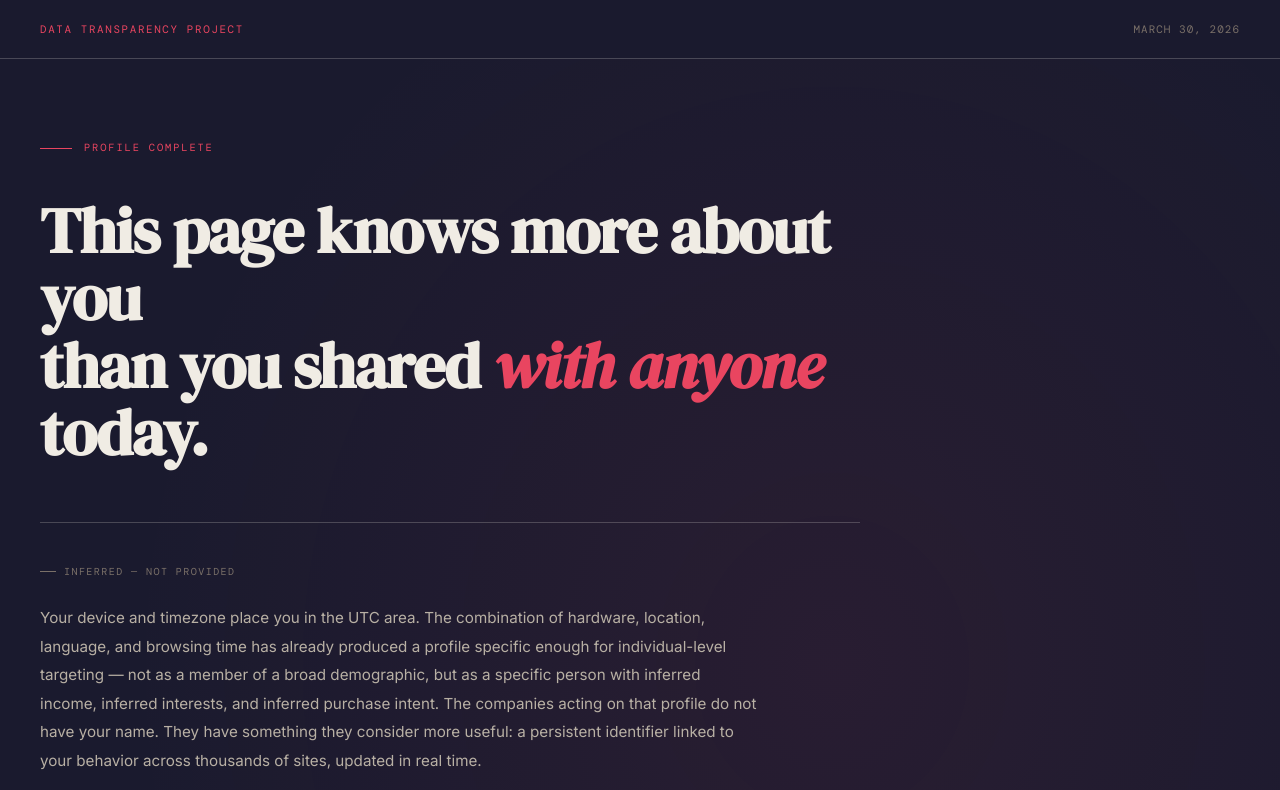
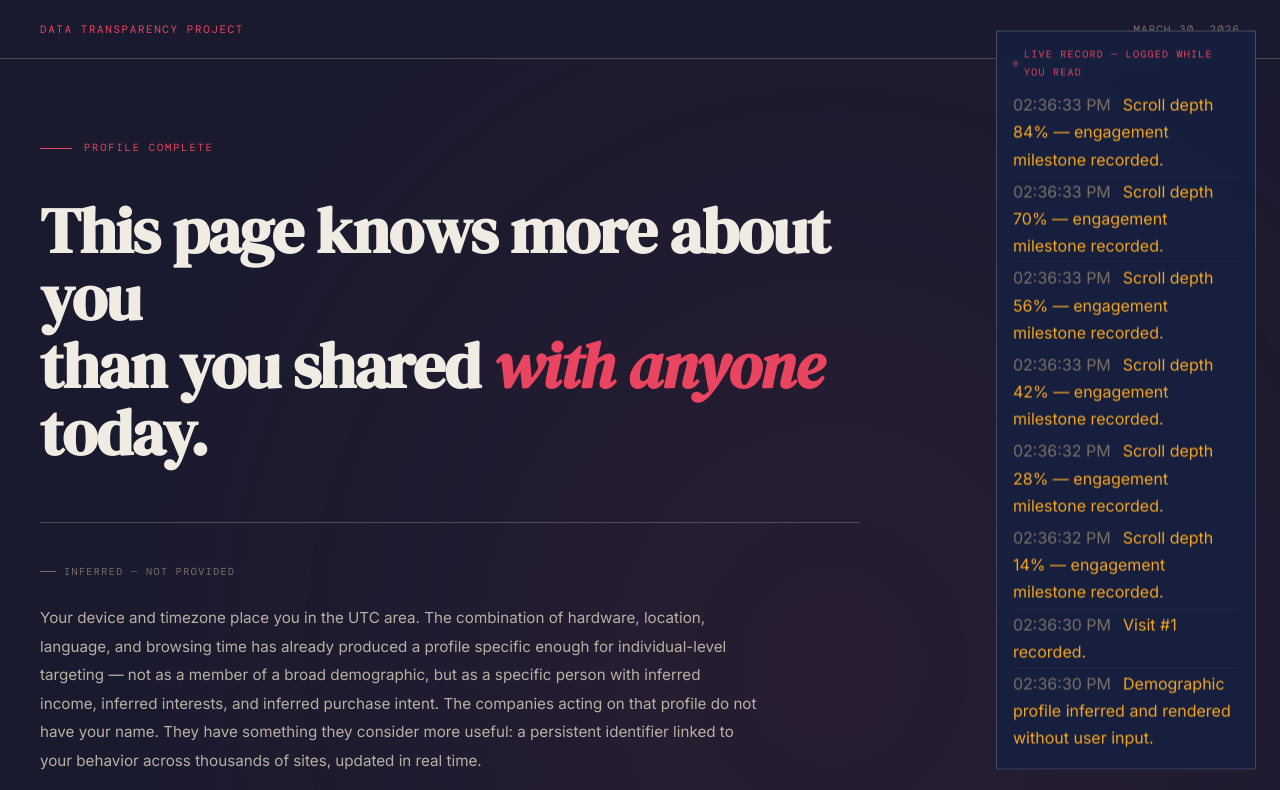
Before and after one commit to pmartin5-gif/data-transparency, a plain HTML site: page index.html in a window 1280 px wide. Shown: the top 790 px of the page. Drawn offline with nearby package versions, Linux system fonts and the light colour scheme.

Commit message:
Add floating live log panel to right side of viewport
Replaces the static bottom section with a fixed right-side panel
that updates in real time as the visitor scrolls, clicks, and moves.

```diff
--- a/index.html
+++ b/index.html
@@ -14,9 +14,13 @@
   --mono-bg:rgba(0,0,0,0.35);
 }
 html,body{background:var(--bg);color:var(--ink);font-family:'Inter',sans-serif;overflow-x:hidden;line-height:1.7}
-
 .masthead{padding:1.25rem 2.5rem;border-bottom:1px solid var(--rule-strong);display:flex;justify-content:space-between;align-items:center;font-family:'DM Mono',monospace;font-size:0.68rem;letter-spacing:0.1em;text-transform:uppercase;color:var(--ink-muted)}
 .masthead-brand{color:var(--accent);letter-spacing:0.15em}
+
+#livePanel{position:fixed;right:1.5rem;top:50%;transform:translateY(-50%);z-index:100;width:260px;background:rgba(22,33,62,0.97);border:1px solid var(--rule-strong);backdrop-filter:blur(12px);-webkit-backdrop-filter:blur(12px);padding:0.9rem 1rem}
+#livePanel .live-tag{margin-bottom:0.6rem}
+#livePanelLog .log-line{padding:2px 0;border-bottom:1px solid rgba(240,236,228,0.04)}
+#livePanelLog .log-line:last-child{border-bottom:none}
 
 .hero{min-height:96vh;display:flex;flex-direction:column;justify-content:center;padding:5rem 2.5rem;border-bottom:1px solid var(--rule-strong);background:radial-gradient(ellipse at 65% 40%,rgba(233,69,96,0.07) 0%,transparent 60%)}
 .hero-eyebrow{font-family:'DM Mono',monospace;font-size:0.65rem;letter-spacing:0.18em;text-transform:uppercase;color:var(--accent);margin-bottom:2.5rem;display:flex;align-items:center;gap:0.75rem}
@@ -118,6 +122,11 @@ footer{padding:2.5rem;font-family:'DM Mono',monospace;font-size:0.63rem;letter-s
   <div id="mdate"></div>
 </div>
 
+<div id="livePanel">
+  <div class="live-tag"><span class="dot"></span> Live record — logged while you read</div>
+  <div id="livePanelLog"></div>
+</div>
+
 <!-- HERO -->
 <div class="hero">
   <div class="hero-eyebrow">Profile complete</div>
@@ -216,16 +225,6 @@ footer{padding:2.5rem;font-family:'DM Mono',monospace;font-size:0.63rem;letter-s
     "The question is not whether the data will be misused. The question is by whom, against whom, and whether there will be any warning."
     <cite>— Shoshana Zuboff, The Age of Surveillance Capitalism</cite>
   </div>
-</div>
-</div>
-
-<!-- SECTION 4: ACTIVITY LOG -->
-<div class="section" style="background:var(--bg2)">
-<div class="section-inner">
-  <div class="section-num">Live Record</div>
-  <h2>What this page logged while you read it</h2>
-  <div class="section-sub">Every commercial website you visit runs a version of this. Almost none tell you.</div>
-  <div class="logbox" id="actLog"></div>
 </div>
 </div>
 
@@ -559,12 +558,12 @@ document.getElementById('casesSection').innerHTML = sorted.map(c =>
 ).join('');
 
 // ── ACTIVITY LOG ──
-const logEl = document.getElementById('actLog');
+const logEl = document.getElementById('livePanelLog');
 const events = [];
 function log(t) {
   const ts = new Date().toLocaleTimeString([],{hour:'2-digit',minute:'2-digit',second:'2-digit'});
   events.unshift({ts,t});
-  logEl.innerHTML = events.slice(0,16).map(e =>
+  logEl.innerHTML = events.slice(0,8).map(e =>
     `<div class="log-line"><span class="log-t">${e.ts}</span><span class="log-e">${e.t}</span></div>`
   ).join('');
 }
```
